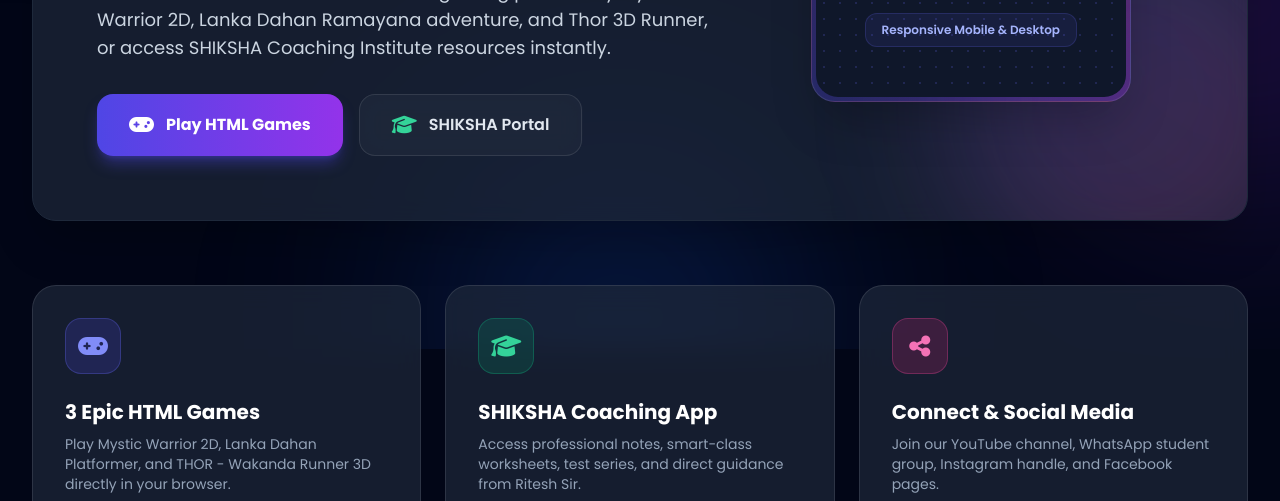
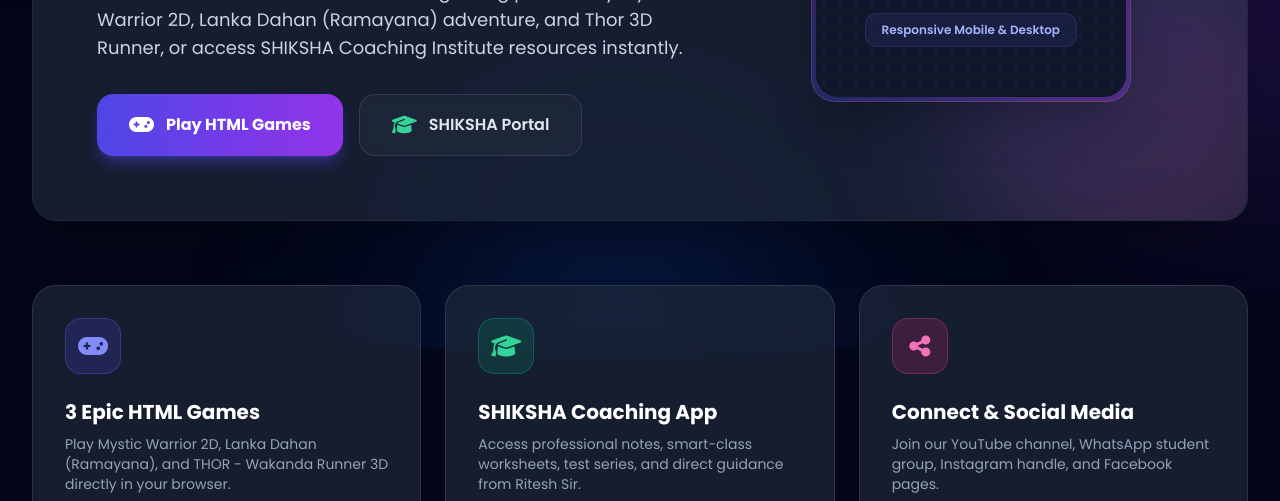
Before and after one commit to emmritez/EmmRitez-Unified-Portal, a plain HTML site: page index.html in a window 1280 px wide. Shown: the part 451-952 px from the top of the page. Drawn offline with nearby package versions, Linux system fonts and the light colour scheme.

Commit message:
Update index.html

```diff
--- a/index.html
+++ b/index.html
@@ -148,7 +148,7 @@
                             <span class="bg-gradient-to-r from-indigo-400 via-purple-400 to-pink-400 bg-clip-text text-transparent arcade-font text-xl sm:text-2xl lg:text-3xl block mt-3">EMMRITEZ ALL-IN-ONE</span>
                         </h2>
                         <p class="text-slate-300 text-base sm:text-lg max-w-2xl font-normal leading-relaxed">
-                            Welcome to the ultimate student and gaming portal! Play Mystic Warrior 2D, Lanka Dahan Ramayana adventure, and Thor 3D Runner, or access SHIKSHA Coaching Institute resources instantly.
+                            Welcome to the ultimate student and gaming portal! Play Mystic Warrior 2D, Lanka Dahan (Ramayana) adventure, and Thor 3D Runner, or access SHIKSHA Coaching Institute resources instantly.
                         </p>
                         <div class="flex flex-wrap gap-4 justify-center lg:justify-start pt-2">
                             <button onclick="switchTab('games')" class="px-8 py-4 rounded-2xl bg-gradient-to-r from-indigo-600 to-purple-600 hover:from-indigo-500 hover:to-purple-500 text-white font-bold shadow-lg shadow-indigo-600/40 transition-all transform hover:-translate-y-0.5 flex items-center space-x-3 text-base">
@@ -186,7 +186,7 @@
                         <i class="fa-solid fa-gamepad"></i>
                     </div>
                     <h3 class="text-xl font-bold mb-2 text-white">3 Epic HTML Games</h3>
-                    <p class="text-slate-400 text-sm mb-6">Play Mystic Warrior 2D, Lanka Dahan Platformer, and THOR - Wakanda Runner 3D directly in your browser.</p>
+                    <p class="text-slate-400 text-sm mb-6">Play Mystic Warrior 2D, Lanka Dahan (Ramayana), and THOR - Wakanda Runner 3D directly in your browser.</p>
                     <span class="text-indigo-400 text-sm font-semibold flex items-center group-hover:translate-x-2 transition">
                         Play Now <i class="fa-solid fa-arrow-right ml-2"></i>
                     </span>
@@ -248,7 +248,7 @@
                     </div>
                 </div>
 
-                <!-- Game 2: Lanka Dahan Ramayana Edition -->
+                <!-- Game 2: Lanka Dahan (Ramayana) Edition -->
                 <div class="glass-card rounded-3xl overflow-hidden border border-slate-800 flex flex-col group">
                     <div class="h-48 bg-gradient-to-br from-amber-950 to-red-950 relative flex items-center justify-center overflow-hidden">
                         <div class="absolute inset-0 bg-[radial-gradient(#ffffff_1px,transparent_1px)] [background-size:20px_20px] opacity-20"></div>
```
